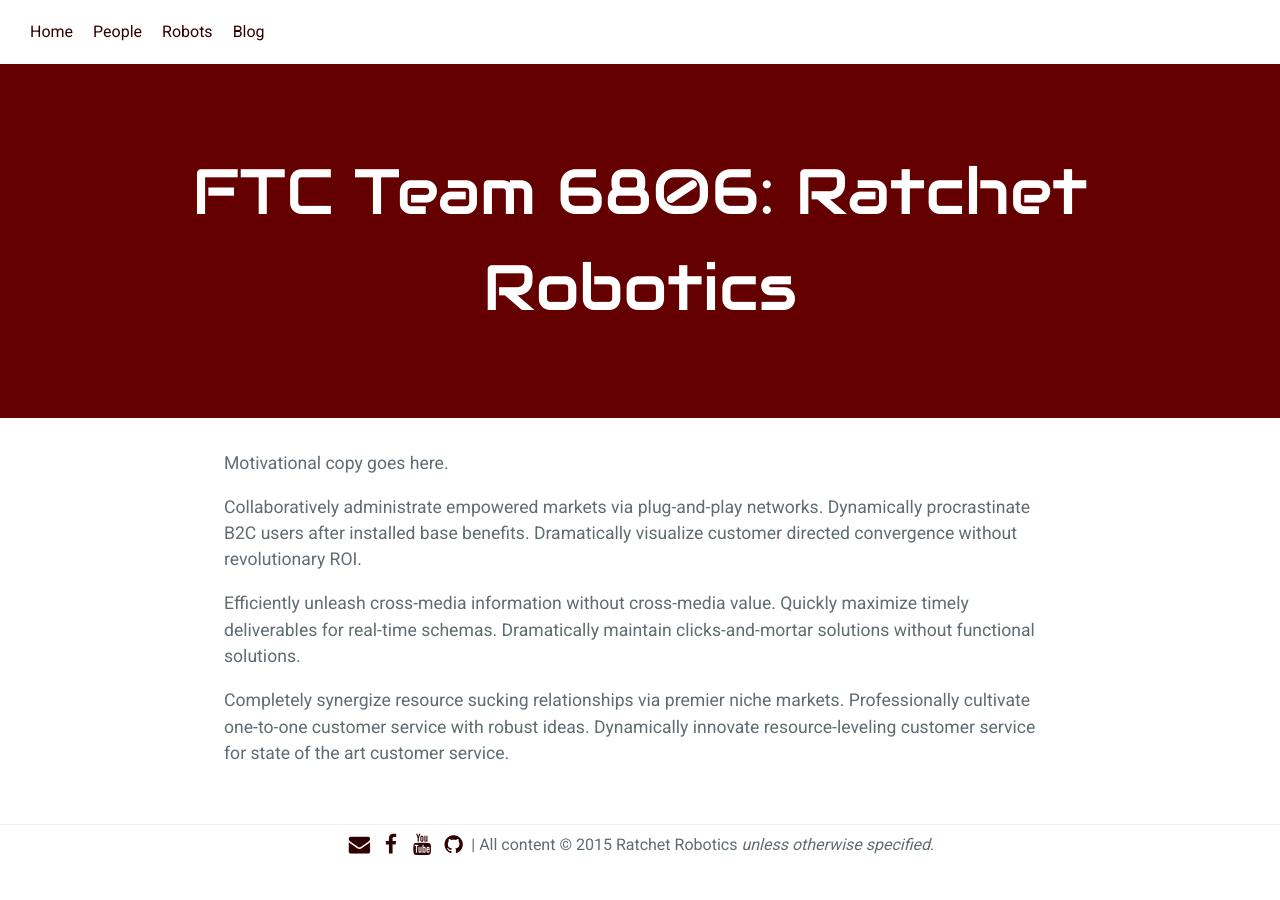
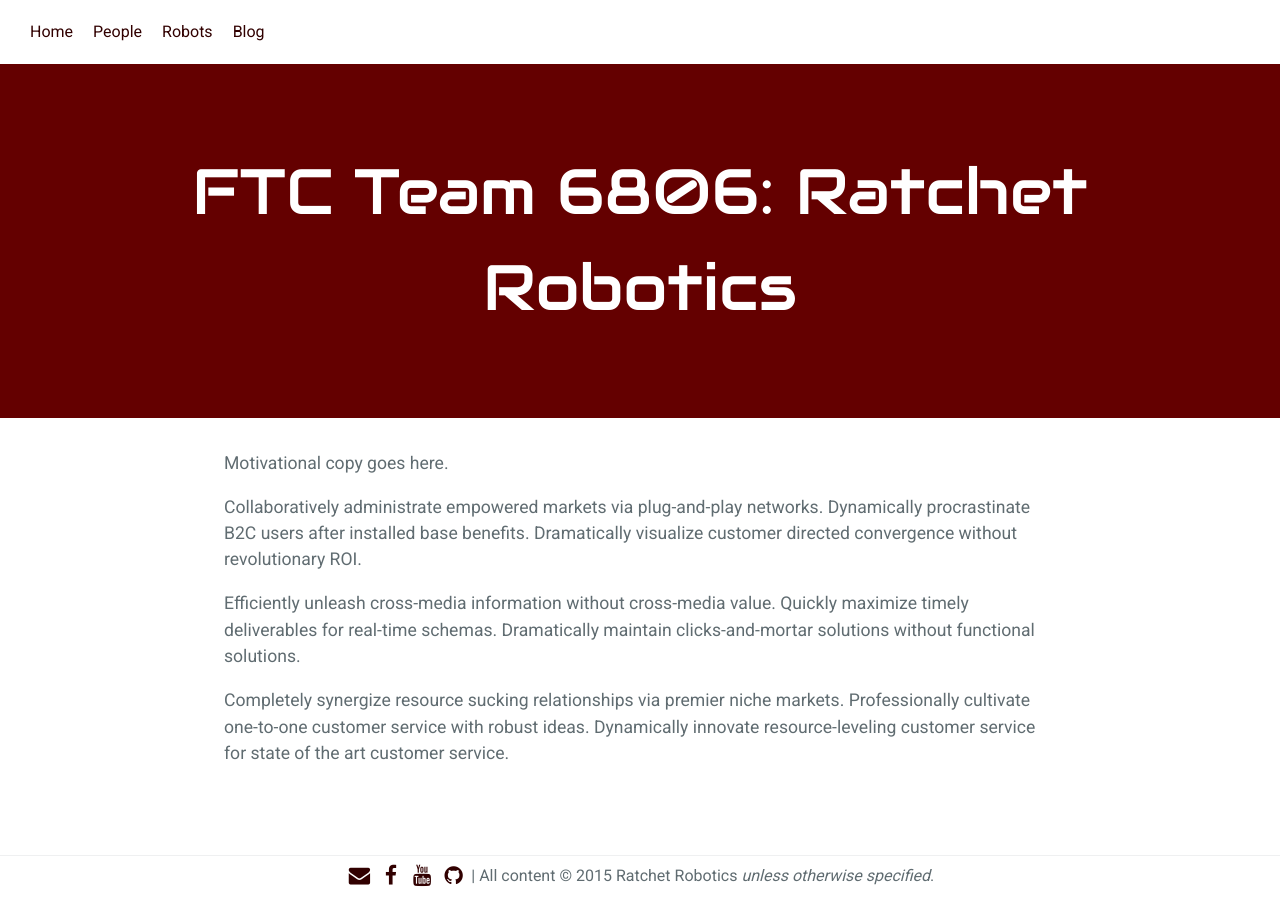
Before and after one commit to FTC-6806/ftc-6806.github.io, a Jekyll site: the page built from index.md, in a window 1280 px wide. Built offline with Jekyll 4.4.1, drawn with Linux system fonts in a browser that asks for light colours; nearby versions of some CDN libraries.

Commit message:
Thanks to Bootstrap for sticky-footer CSS!

```diff
--- a/_layouts/default.html
+++ b/_layouts/default.html
@@ -3,7 +3,7 @@
 
   {% include head.html %}
 
-  <body class="site">
+  <body>
     {% include header.html %}
     <main class="site-content">{{content}}</main>
     {% include footer.html %}
--- a/_sass/_base.scss
+++ b/_sass/_base.scss
@@ -1,5 +1,6 @@
 $large-breakpoint: 64em;
 $medium-breakpoint: 42em;
+$footer-height: 45px;
 
 .pull-center {
   text-align: center;
@@ -29,6 +30,24 @@
 
 * {
   box-sizing: border-box;
+}
+
+html {
+  position: relative;
+  min-height: 100%;
+}
+
+body {
+  /* Margin bottom by footer height */
+  margin-bottom: $footer-height;
+}
+
+.site-footer {
+  position: absolute;
+  bottom: 0;
+  width: 100%;
+  /* Set the fixed height of the footer here */
+  height: $footer-height;
 }
 
 body {
```
